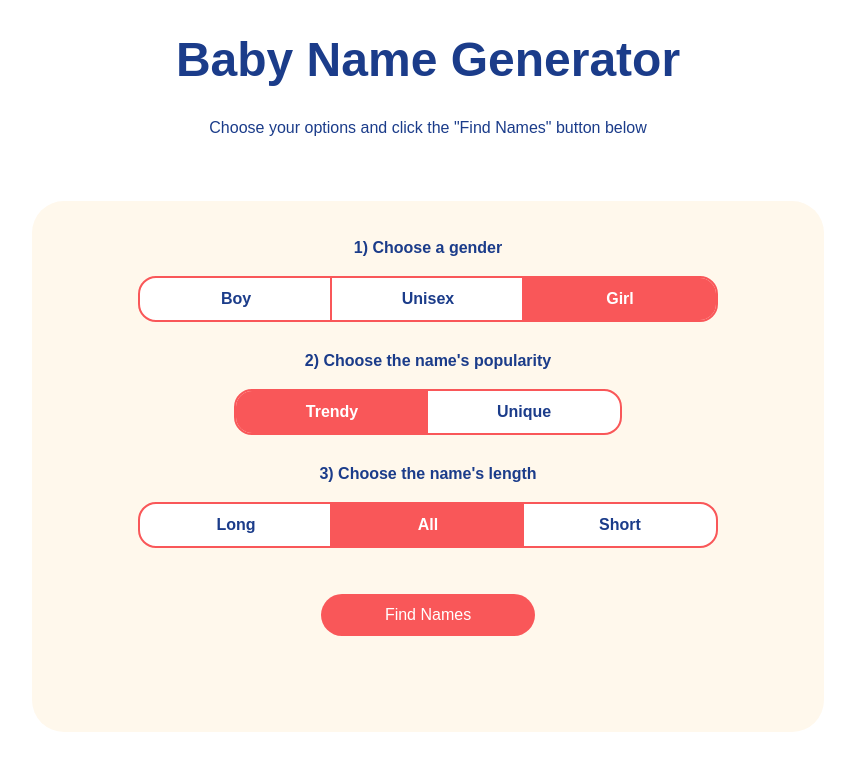
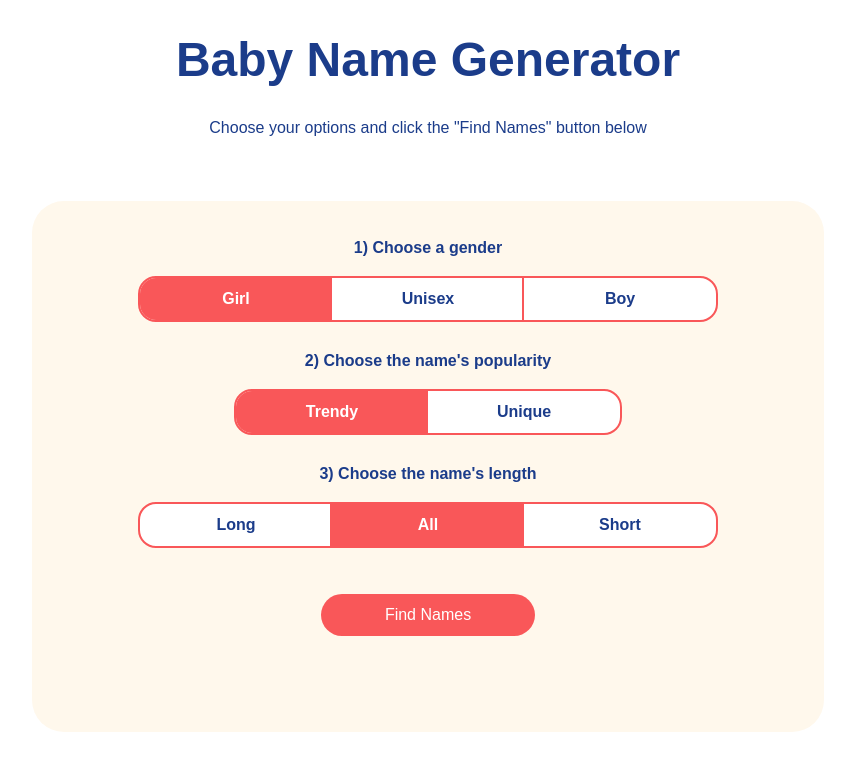
Before and after one commit to rodolfo-santos/baby_name_generator, a Nuxt app: page / in a window 1280 px wide. Shown: the top 770 px of the page, without its empty margins (212-1067 px from the left). Built offline with nearby package versions, Linux system fonts and the light colour scheme.

Commit message:
♻ organizing into components

```diff
--- a/app.vue
+++ /dev/null
@@ -1,193 +0,0 @@
-<script lang="ts" setup>
-import { EGender, EPopularity, ELength, names } from '@/data';
-
-interface IOptions {
-  gender: EGender;
-  popularity: EPopularity;
-  length: ELength;
-}
-
-const options = reactive<IOptions>({
-  gender: EGender.GIRL,
-  popularity: EPopularity.TRENDY,
-  length: ELength.ALL
-});
-
-const selectedNames = ref<String[]>([]);
-
-const computeSelectedNames = () => {
-  const filteredNames = names
-    .filter((name) => name.gender === options.gender)
-    .filter((name) => name.popularity === options.popularity)
-    .filter((name) => {
-      if (options.length === ELength.ALL) return true;
-      return name.length === options.length;
-    });
-
-  selectedNames.value = filteredNames.map((name) => name.name);
-};
-</script>
-
-<template>
-  <div class="container">
-    <h1>Baby Name Generator</h1>
-    <p>Choose your options and click the "Find Names" button below</p>
-    <div class="options-container">
-      <div class="option-container">
-        <h4>1) Choose a gender</h4>
-        <div class="option-buttons">
-          <button
-            class="option option-left"
-            :class="options.gender === EGender.BOY && 'option-active'"
-            @click="options.gender = EGender.BOY">
-            Boy
-          </button>
-          <button
-            class="option"
-            :class="options.gender === EGender.UNISEX && 'option-active'"
-            @click="options.gender = EGender.UNISEX">
-            Unisex
-          </button>
-          <button
-            class="option option-right"
-            :class="options.gender === EGender.GIRL && 'option-active'"
-            @click="options.gender = EGender.GIRL">
-            Girl
-          </button>
-        </div>
-      </div>
-
-      <div class="option-container">
-        <h4>2) Choose the name's popularity</h4>
-        <div class="option-buttons">
-          <button
-            class="option option-left"
-            :class="options.popularity === EPopularity.TRENDY && 'option-active'"
-            @click="options.popularity = EPopularity.TRENDY">
-            Trendy
-          </button>
-          <button
-            class="option option-right"
-            :class="options.popularity === EPopularity.UNIQUE && 'option-active'"
-            @click="options.popularity = EPopularity.UNIQUE">
-            Unique
-          </button>
-        </div>
-      </div>
-      <div class="option-container">
-        <h4>3) Choose the name's length</h4>
-        <div class="option-buttons">
-          <button
-            class="option option-left"
-            :class="options.length === ELength.LONG && 'option-active'"
-            @click="options.length = ELength.LONG">
-            Long
-          </button>
-          <button class="option" :class="options.length === ELength.ALL && 'option-active'" @click="options.length = ELength.ALL">
-            All
-          </button>
-          <button
-            class="option option-right"
-            :class="options.length === ELength.SHORT && 'option-active'"
-            @click="options.length = ELength.SHORT">
-            Short
-          </button>
-        </div>
-      </div>
-      <button class="primary" @click="computeSelectedNames">Find Names</button>
-      <div class="cards-container">
-        <h4 v-for="name in selectedNames" class="card">
-          {{ name }}
-        </h4>
-        <p></p>
-      </div>
-    </div>
-  </div>
-</template>
-
-<style scoped>
-.container {
-  font-family: Arial, Helvetica, sans-serif;
-  color: #1b3c8a;
-  max-width: 50rem;
-  margin: 0 auto;
-  text-align: center;
-}
-
-h1 {
-  font-size: 3rem;
-}
-
-.options-container {
-  background-color: #fff8ec;
-  border-radius: 2rem;
-  padding: 1rem;
-  width: 95%;
-  margin: 0 auto;
-  margin-top: 4rem;
-}
-
-.option-container {
-  margin-bottom: 2rem;
-}
-
-.option {
-  background-color: #fff;
-  outline: 0.15rem solid #f95759;
-  border: none;
-  padding: 0.75rem;
-  width: 12rem;
-  font-size: 1rem;
-  color: #1b3c8a;
-  font-weight: bold;
-}
-
-.option-left {
-  border-radius: 1rem 0 0 1rem;
-}
-
-.option-right {
-  border-radius: 0 1rem 1rem 0;
-}
-
-.option-active {
-  background: #f95759;
-  color: #fff;
-}
-
-.primary {
-  background-color: #f95759;
-  color: #fff;
-  border-radius: 6.5rem;
-  padding: 0.75rem 4rem;
-  font-size: 1rem;
-  margin-top: 1rem;
-  cursor: pointer;
-  border: 0;
-}
-
-.cards-container {
-  display: flex;
-  margin-top: 3rem;
-  flex-wrap: wrap;
-}
-
-.card {
-  min-width: 32.28%;
-  background: #1b3c8a;
-  color: #fff;
-  border-radius: 1rem;
-  margin-right: 0.5rem;
-  margin-bottom: 1rem;
-  position: relative;
-  padding: 1.5rem 0;
-}
-
-.card p {
-  position: absolute;
-  top: -30%;
-  left: 92.5%;
-  cursor: pointer;
-  color: rgba(255, 255, 255, 0.178);
-}
-</style>
--- /dev/null
+++ b/components/Option.vue
@@ -0,0 +1,65 @@
+<script lang="ts" setup>
+import { EGender, EPopularity, ELength } from '@/data';
+
+interface IProps {
+  option: {
+    title: string;
+    category: string;
+    buttons: EGender[] | EPopularity[] | ELength[];
+  };
+
+  options: {
+    gender: EGender;
+    popularity: EPopularity;
+    length: ELength;
+  };
+}
+
+const props = defineProps<IProps>();
+</script>
+
+<template>
+  <div class="option-container">
+    <h4>{{ props.option.title }}</h4>
+    <div class="option-buttons">
+      <button
+        v-for="button in props.option.buttons"
+        class="option"
+        :key="button"
+        :class="options[props.option.category] === button && 'option-active'"
+        @click="options[props.option.category] = button">
+        {{ button }}
+      </button>
+    </div>
+  </div>
+</template>
+
+<style>
+.option-container {
+  margin-bottom: 2rem;
+}
+
+.option {
+  background-color: #fff;
+  outline: 0.15rem solid #f95759;
+  border: none;
+  padding: 0.75rem;
+  width: 12rem;
+  font-size: 1rem;
+  color: #1b3c8a;
+  font-weight: bold;
+}
+
+.option:first-child {
+  border-radius: 1rem 0 0 1rem;
+}
+
+.option:last-child {
+  border-radius: 0 1rem 1rem 0;
+}
+
+.option-active {
+  background: #f95759;
+  color: #fff;
+}
+</style>
--- /dev/null
+++ b/pages/index.vue
@@ -0,0 +1,123 @@
+<script lang="ts" setup>
+import { EGender, EPopularity, ELength, names } from '@/data';
+
+interface IOptions {
+  gender: EGender;
+  popularity: EPopularity;
+  length: ELength;
+}
+
+const options = reactive<IOptions>({
+  gender: EGender.GIRL,
+  popularity: EPopularity.TRENDY,
+  length: ELength.ALL
+});
+
+const optionsArray = [
+  {
+    category: 'gender',
+    title: '1) Choose a gender',
+    buttons: [EGender.GIRL, EGender.UNISEX, EGender.BOY]
+  },
+  {
+    category: 'popularity',
+    title: "2) Choose the name's popularity",
+    buttons: [EPopularity.TRENDY, EPopularity.UNIQUE]
+  },
+  {
+    category: 'length',
+    title: "3) Choose the name's length",
+    buttons: [ELength.LONG, ELength.ALL, ELength.SHORT]
+  }
+];
+
+const selectedNames = ref<String[]>([]);
+
+const computeSelectedNames = () => {
+  const filteredNames = names
+    .filter((name) => name.gender === options.gender)
+    .filter((name) => name.popularity === options.popularity)
+    .filter((name) => {
+      if (options.length === ELength.ALL) return true;
+      return name.length === options.length;
+    });
+
+  selectedNames.value = filteredNames.map((name) => name.name);
+};
+</script>
+
+<template>
+  <div class="container">
+    <h1>Baby Name Generator</h1>
+    <p>Choose your options and click the "Find Names" button below</p>
+    <div class="options-container">
+      <Option v-for="option in optionsArray" :key="option.category" :option="option" :options="options" />
+      <button class="primary" @click="computeSelectedNames">Find Names</button>
+      <div class="cards-container">
+        <h4 v-for="name in selectedNames" class="card">
+          {{ name }}
+        </h4>
+        <p></p>
+      </div>
+    </div>
+  </div>
+</template>
+
+<style scoped>
+.container {
+  font-family: Arial, Helvetica, sans-serif;
+  color: #1b3c8a;
+  max-width: 50rem;
+  margin: 0 auto;
+  text-align: center;
+}
+
+h1 {
+  font-size: 3rem;
+}
+
+.options-container {
+  background-color: #fff8ec;
+  border-radius: 2rem;
+  padding: 1rem;
+  width: 95%;
+  margin: 0 auto;
+  margin-top: 4rem;
+}
+
+.primary {
+  background-color: #f95759;
+  color: #fff;
+  border-radius: 6.5rem;
+  padding: 0.75rem 4rem;
+  font-size: 1rem;
+  margin-top: 1rem;
+  cursor: pointer;
+  border: 0;
+}
+
+.cards-container {
+  display: flex;
+  margin-top: 3rem;
+  flex-wrap: wrap;
+}
+
+.card {
+  min-width: 32.28%;
+  background: #1b3c8a;
+  color: #fff;
+  border-radius: 1rem;
+  margin-right: 0.5rem;
+  margin-bottom: 1rem;
+  position: relative;
+  padding: 1.5rem 0;
+}
+
+.card p {
+  position: absolute;
+  top: -30%;
+  left: 92.5%;
+  cursor: pointer;
+  color: rgba(255, 255, 255, 0.178);
+}
+</style>
```
